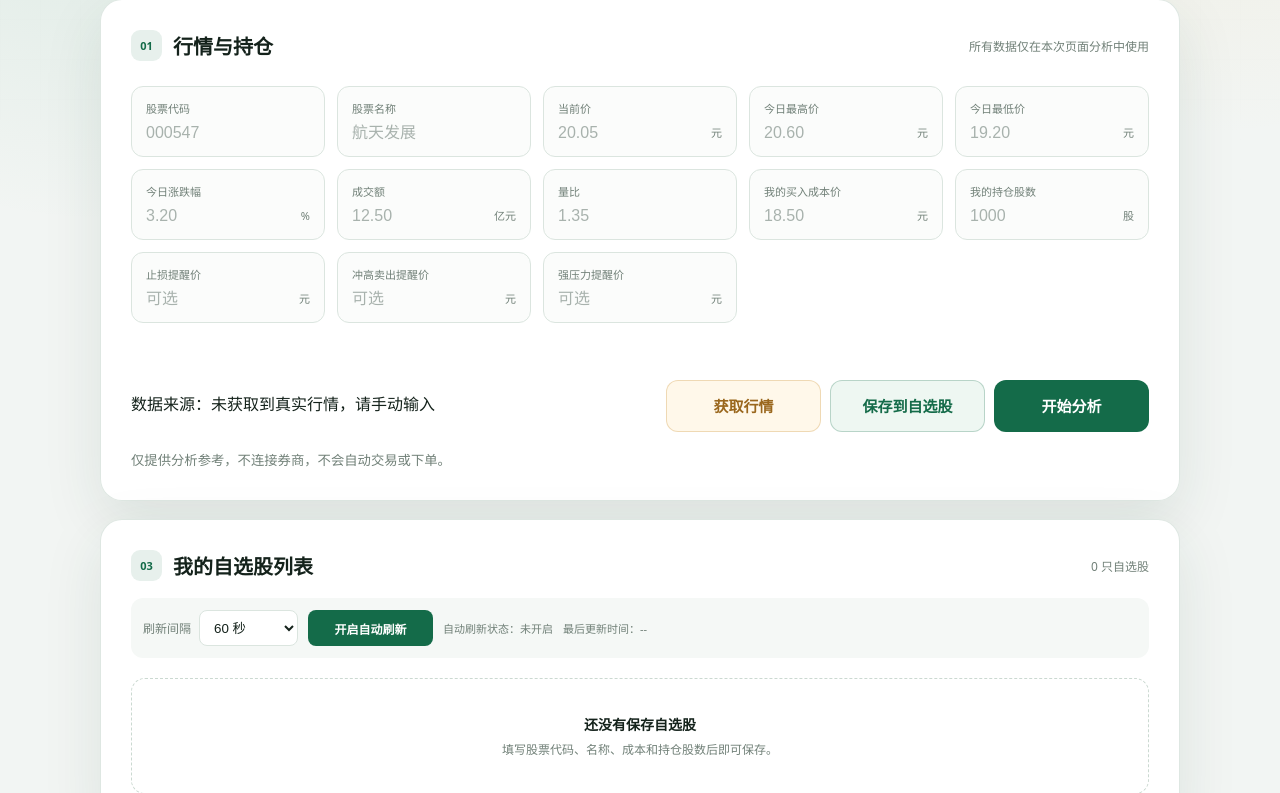
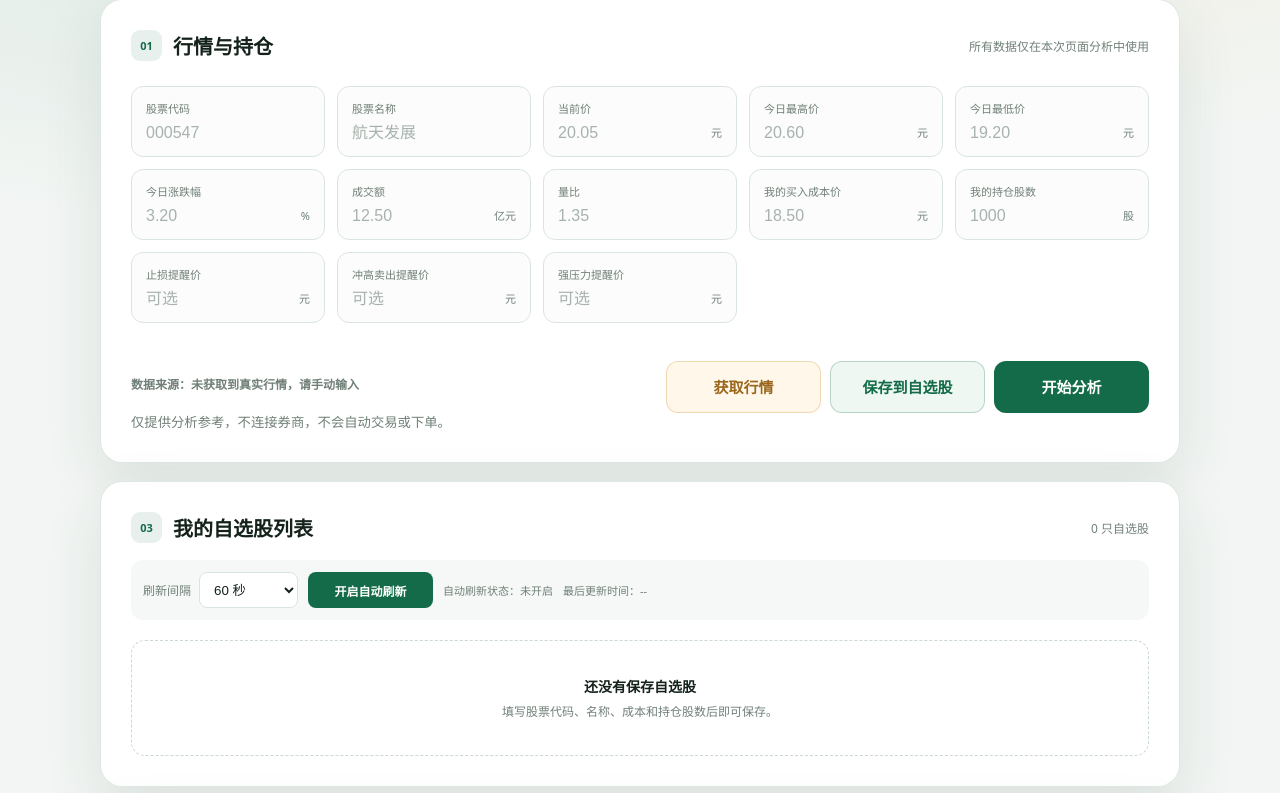
Before and after one commit to yydevil6/stock-analyzer-web, a Flask app: page / in a window 1280 px wide. Shown: the part 301-1094 px from the top of the page. Run offline with Flask 3, Linux system fonts and the light colour scheme.

Commit message:
style: distinguish live and manual quote sources

```diff
--- a/static/style.css
+++ b/static/style.css
@@ -44,11 +44,14 @@ h2 { margin: 0; font-size: 20px; }
 .with-unit { display: flex; align-items: end; gap: 5px; }
 .with-unit span { padding-bottom: 3px; white-space: nowrap; }
 .form-action { display: flex; justify-content: space-between; align-items: center; gap: 20px; margin-top: 18px; }
-#error-message,#save-message,#quote-message { min-height: 17px; margin: 0; font-size: 12px; }
+#error-message,#save-message,#quote-message,.data-source { min-height: 17px; margin: 0; font-size: 12px; }
 #error-message { color: #b83d37; }
 #save-message { color: var(--primary); }
 .quote-success { color: var(--primary); }
 .quote-warning { color: var(--amber); }
+.data-source { font-weight: 700; }
+.data-source-live { color: var(--primary); }
+.data-source-manual { color: var(--muted); }
 .form-action small { color: var(--muted); }
 .form-buttons { display: flex; gap: 9px; }
 button { min-width: 155px; height: 52px; border: 0; border-radius: 12px; color: white; background: var(--primary); font-size: 15px; font-weight: 800; cursor: pointer; transition: .2s; }
```
